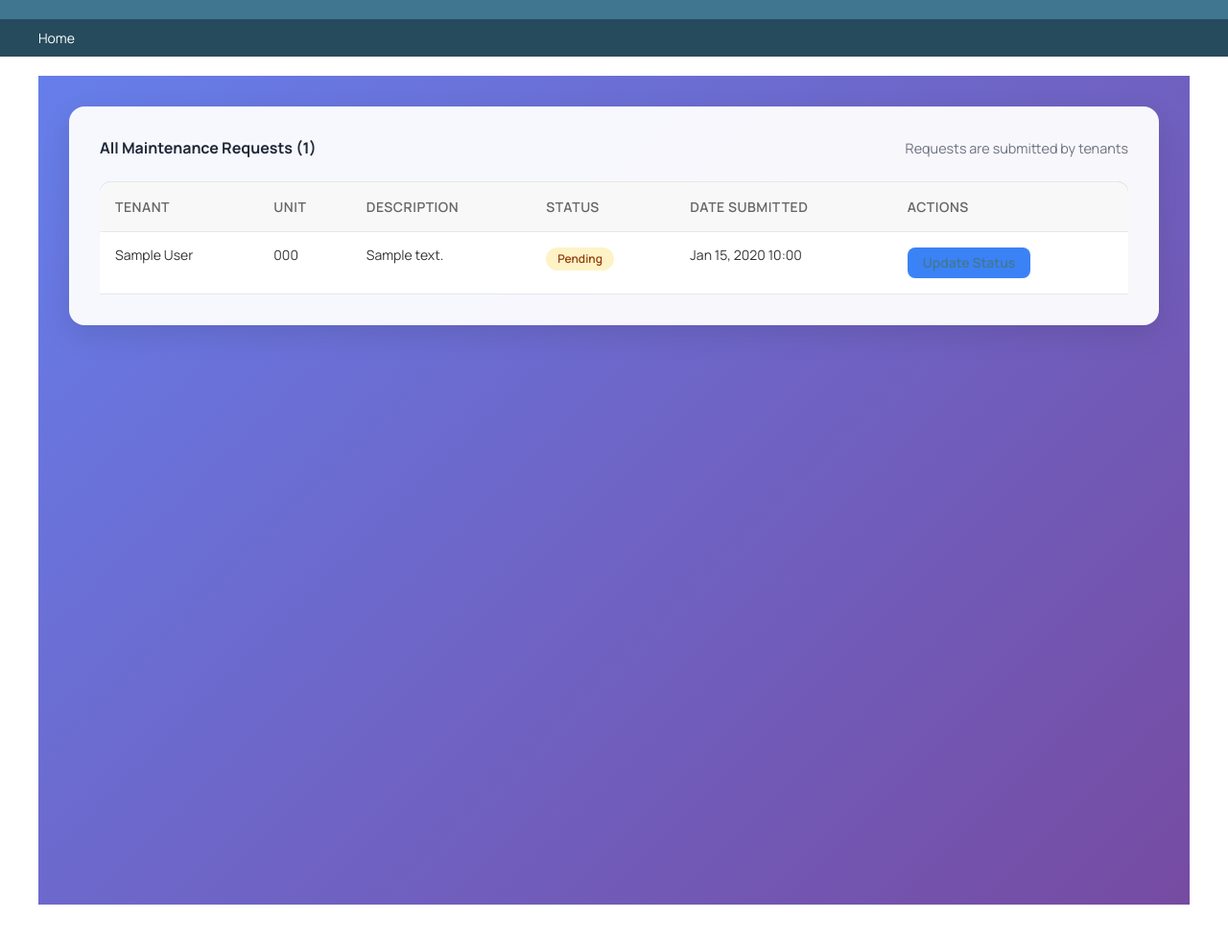
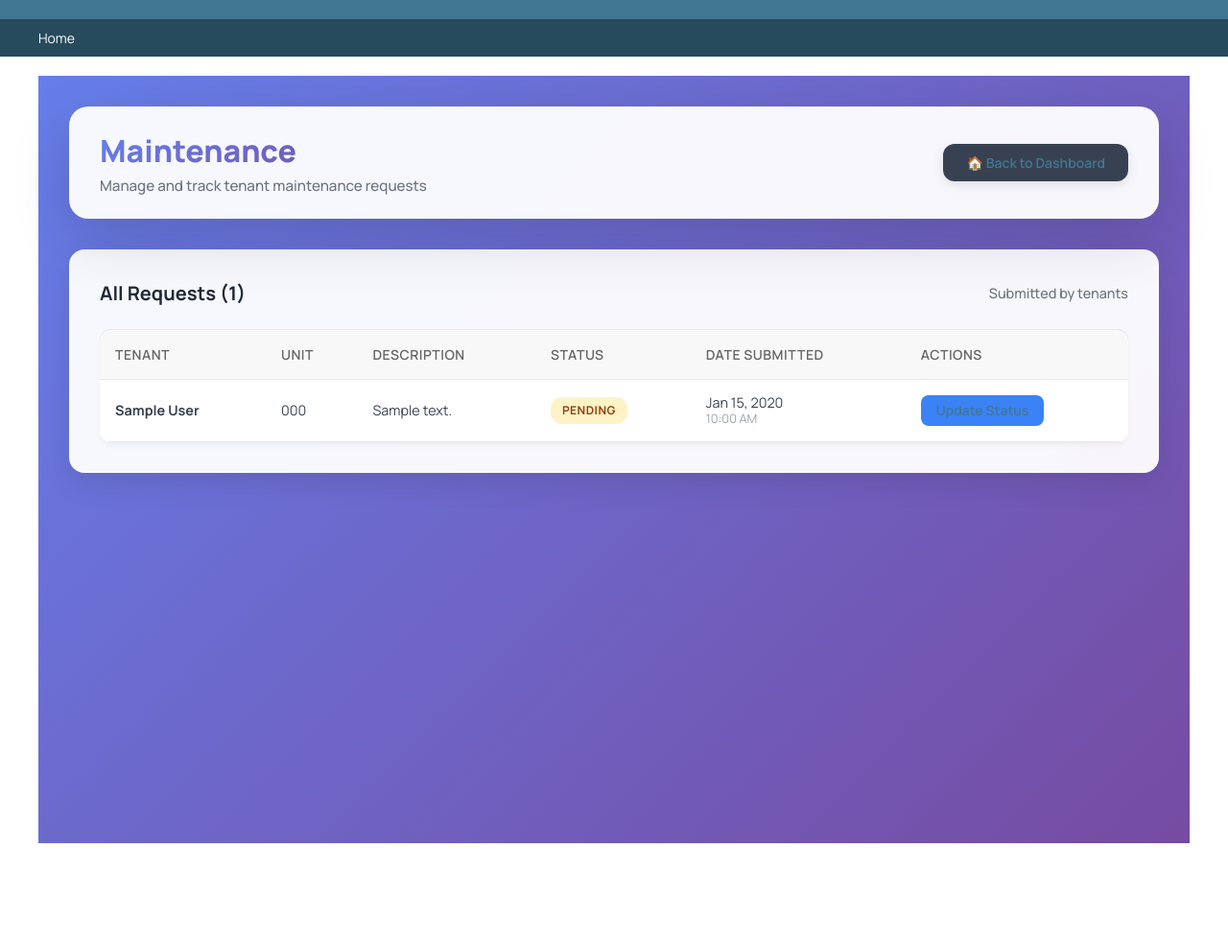
Before and after one commit to phlppdsqtd/NorthLink, a Django app: page /admin-dashboard/maintenance/ in a window 1280 px wide. Shown: the whole page at 96% size. After the commit the page ends 879 px from the top, so only its background shows below. Run offline with Django 5.2, Linux system fonts and the light colour scheme; tables that the repository leaves empty hold one stand-in row (values such as "Sample post"); some libraries are stand-ins or nearby versions.

Commit message:
Updated maintenance_list

```diff
--- a/templates/admin_dashboard/maintenance_list.html
+++ b/templates/admin_dashboard/maintenance_list.html
@@ -7,25 +7,40 @@
 
     * {
         font-family: 'Manrope', sans-serif;
+        box-sizing: border-box; /* Crucial for preventing layout overflow */
     }
 
     .admin-container {
         background: linear-gradient(135deg, #667eea 0%, #764ba2 100%);
         min-height: 100vh;
         padding: 2rem;
+        display: flex;
+        flex-direction: column;
+        align-items: center;
     }
 
+    /* Fixed Header layout to match previous templates */
     .admin-header {
         background: rgba(255, 255, 255, 0.95);
         backdrop-filter: blur(10px);
         border-radius: 20px;
-        padding: 2rem;
+        padding: 1.5rem 2rem;
         margin-bottom: 2rem;
         box-shadow: 0 20px 60px rgba(0, 0, 0, 0.15);
+        display: flex;
+        justify-content: space-between;
+        align-items: center;
+        width: 100%;
+        max-width: 1200px; /* Wider max-width for table views */
+    }
+
+    .header-text {
+        display: flex;
+        flex-direction: column;
     }
 
     .admin-title {
-        font-size: 2.5rem;
+        font-size: 2rem;
         font-weight: 800;
         background: linear-gradient(135deg, #667eea 0%, #764ba2 100%);
         -webkit-background-clip: text;
@@ -35,8 +50,9 @@
 
     .admin-subtitle {
         color: #6b7280;
-        font-size: 1rem;
-        margin-top: 0.5rem;
+        font-size: 0.95rem;
+        margin-top: 0.25rem;
+        font-weight: 500;
     }
 
     .content-card {
@@ -45,12 +61,46 @@
         padding: 2rem;
         box-shadow: 0 10px 30px rgba(0, 0, 0, 0.1);
         margin-bottom: 2rem;
+        width: 100%;
+        max-width: 1200px;
+    }
+
+    /* Cleaned up inline styles into a reusable class */
+    .card-header {
+        display: flex;
+        justify-content: space-between;
+        align-items: center;
+        margin-bottom: 1.5rem;
+        flex-wrap: wrap;
+        gap: 1rem;
+    }
+
+    .card-title {
+        margin: 0;
+        color: #1f2937;
+        font-weight: 700;
+        font-size: 1.25rem;
+    }
+
+    .card-subtitle {
+        color: #6b7280;
+        font-size: 0.9rem;
+        font-weight: 500;
+    }
+
+    /* Responsive Table Wrapper */
+    .table-responsive {
+        overflow-x: auto;
+        width: 100%;
+        border-radius: 12px;
+        box-shadow: 0 4px 6px -1px rgba(0, 0, 0, 0.05);
     }
 
     .data-table {
         width: 100%;
         border-collapse: separate;
         border-spacing: 0;
+        min-width: 800px; /* Forces scrolling on mobile instead of squishing */
     }
 
     .data-table thead {
@@ -65,75 +115,68 @@
         font-size: 0.875rem;
         text-transform: uppercase;
         letter-spacing: 0.5px;
+        white-space: nowrap;
     }
 
-    .data-table th:first-child {
-        border-radius: 12px 0 0 0;
-    }
-
-    .data-table th:last-child {
-        border-radius: 0 12px 0 0;
-    }
+    .data-table th:first-child { border-radius: 12px 0 0 0; }
+    .data-table th:last-child { border-radius: 0 12px 0 0; }
 
     .data-table tbody tr {
-        transition: all 0.2s ease;
+        transition: background-color 0.2s ease;
     }
 
     .data-table tbody tr:hover {
-        background: #f9fafb;
+        background: #f3f4f6; /* Slightly darker hover for better visibility */
     }
 
     .data-table td {
         padding: 1rem;
         border-bottom: 1px solid #e5e7eb;
-        font-size: 0.875rem;
+        font-size: 0.9rem;
+        color: #374151;
+        vertical-align: middle;
     }
 
+    /* Badge Styles */
     .status-badge {
         display: inline-block;
-        padding: 0.25rem 0.75rem;
+        padding: 0.35rem 0.75rem;
         border-radius: 12px;
         font-size: 0.75rem;
-        font-weight: 600;
+        font-weight: 700;
+        text-transform: uppercase;
+        letter-spacing: 0.5px;
+        white-space: nowrap;
     }
 
-    .status-pending {
-        background: #fef3c7;
-        color: #92400e;
-    }
+    .status-pending { background: #fef3c7; color: #92400e; }
+    .status-in_progress { background: #dbeafe; color: #1e40af; }
+    .status-completed { background: #d1fae5; color: #065f46; }
 
-    .status-in_progress {
-        background: #dbeafe;
-        color: #1e40af;
-    }
-
-    .status-completed {
-        background: #d1fae5;
-        color: #065f46;
-    }
-
+    /* Button Styles */
     .btn-update {
         padding: 0.5rem 1rem;
         border-radius: 8px;
         font-weight: 600;
         text-decoration: none;
         font-size: 0.875rem;
-        margin-right: 0.5rem;
         display: inline-block;
         transition: all 0.3s ease;
         background: #3b82f6;
         color: white;
+        white-space: nowrap;
     }
 
     .btn-update:hover {
         background: #2563eb;
-        transform: translateY(-1px);
+        transform: translateY(-2px);
+        box-shadow: 0 4px 12px rgba(59, 130, 246, 0.3);
     }
 
     .btn-back {
-        background: linear-gradient(135deg, #6b7280 0%, #4b5563 100%);
+        background: #374151;
         color: white;
-        padding: 0.75rem 1.5rem;
+        padding: 0.6rem 1.5rem;
         border-radius: 12px;
         text-decoration: none;
         font-weight: 600;
@@ -145,21 +188,59 @@
     }
 
     .btn-back:hover {
+        background: #1f2937;
         transform: translateY(-2px);
         box-shadow: 0 6px 20px rgba(0, 0, 0, 0.15);
+    }
+
+    /* Empty State Styling */
+    .empty-state {
+        text-align: center;
+        padding: 3rem 1rem;
+        color: #6b7280;
+    }
+
+    /* Mobile Responsiveness */
+    @media (max-width: 768px) {
+        .admin-container {
+            padding: 1rem;
+        }
+
+        .admin-header {
+            flex-direction: column;
+            gap: 1rem;
+            text-align: center;
+        }
+
+        .card-header {
+            flex-direction: column;
+            align-items: flex-start;
+            gap: 0.5rem;
+        }
     }
 </style>
 {% endblock %}
 
 {% block content %}
 <div class="admin-container">
-    <!-- Maintenance Requests Table -->
+
+    <div class="admin-header">
+        <div class="header-text">
+            <h1 class="admin-title">Maintenance</h1>
+            <div class="admin-subtitle">Manage and track tenant maintenance requests</div>
+        </div>
+        <a href="/admin-dashboard/" class="btn-back">🏠 Back to Dashboard</a>
+    </div>
+
     <div class="content-card">
-        <div style="display: flex; justify-content: space-between; align-items: center; margin-bottom: 1.5rem;">
-            <h2 style="margin: 0; color: #1f2937; font-weight: 700;">All Maintenance Requests ({{ maintenance_requests|length }})</h2>
-            <span style="color: #6b7280; font-size: 0.9rem;">Requests are submitted by tenants</span>
+
+        <div class="card-header">
+            <h2 class="card-title">All Requests ({{ maintenance_requests|length }})</h2>
+            <span class="card-subtitle">Submitted by tenants</span>
         </div>
+
         {% if maintenance_requests %}
+        <div class="table-responsive">
             <table class="data-table">
                 <thead>
                     <tr>
@@ -174,7 +255,7 @@
                 <tbody>
                     {% for request in maintenance_requests %}
                     <tr>
-                    <td>{{ request.tenant.user.get_full_name }}</td>
+                        <td><strong>{{ request.tenant.user.get_full_name }}</strong></td>
                         <td>{{ request.unit.unit_code }}</td>
                         <td>{{ request.description|truncatewords:8 }}</td>
                         <td>
@@ -186,7 +267,7 @@
                                 <span class="status-badge status-completed">Completed</span>
                             {% endif %}
                         </td>
-                    <td>{{ request.created_at|date:"M d, Y H:i" }}</td>
+                        <td>{{ request.created_at|date:"M d, Y" }} <br> <span style="color: #9ca3af; font-size: 0.8rem;">{{ request.created_at|time:"H:i A" }}</span></td>
                         <td>
                             <a href="{% url 'admin_dashboard:maintenance_update' request.pk %}" class="btn-update">Update Status</a>
                         </td>
@@ -194,9 +275,14 @@
                     {% endfor %}
                 </tbody>
             </table>
+        </div>
         {% else %}
-        <p style="color: #6b7280; text-align: center; padding: 2rem;">No maintenance requests found.</p>
+        <div class="empty-state">
+            <div style="font-size: 3rem; margin-bottom: 1rem;">🛠️</div>
+            <p>No maintenance requests found at this time.</p>
+        </div>
         {% endif %}
+
     </div>
 </div>
 {% endblock %}
```
Lines whose indentation alone changed are shown as unchanged.
